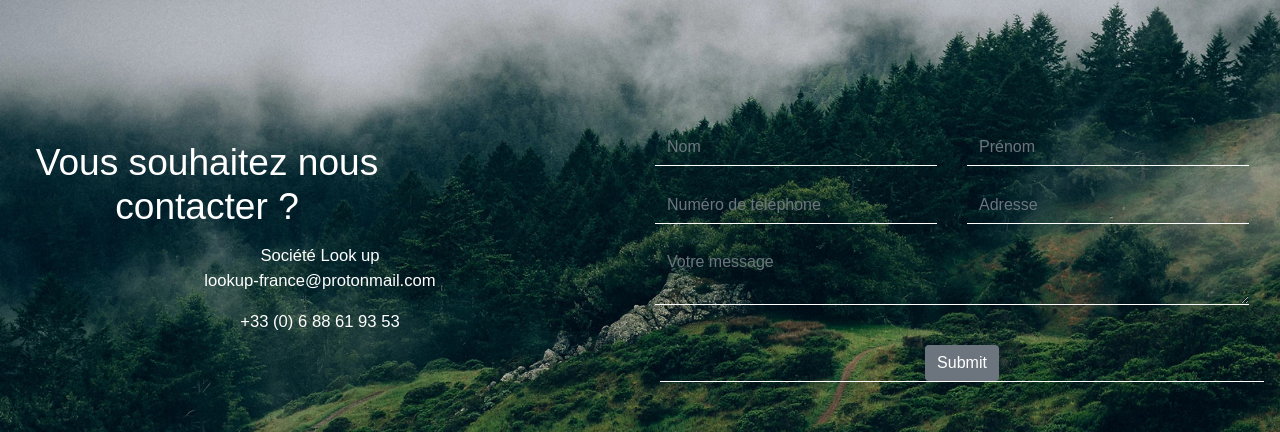
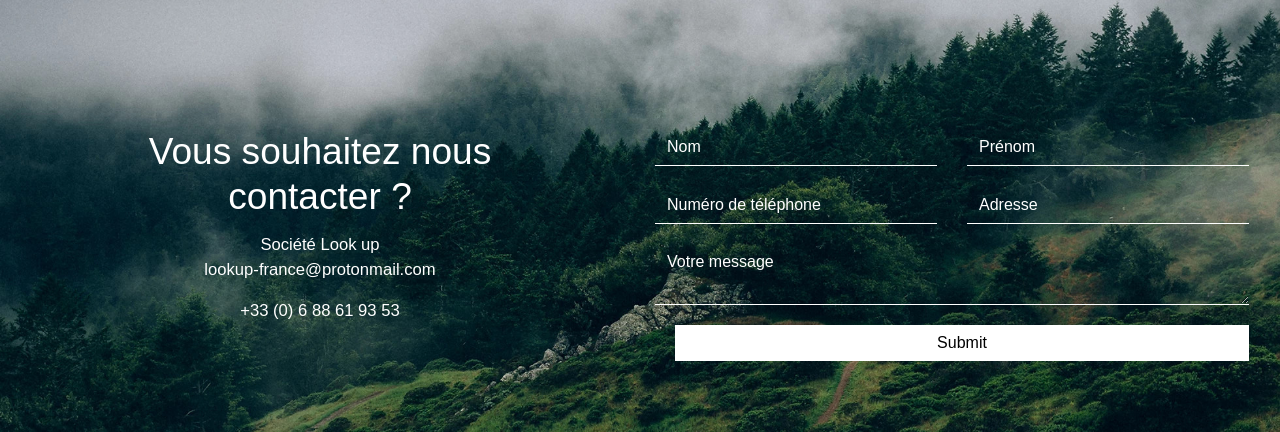
Before and after one commit to WildCodeSchool/btz_0320_p3_lookup_front, a React (Create React App) app: page /contact in a window 1280 px wide. Shown: the part 139-571 px from the top of the page. Built offline with nearby package versions, Linux system fonts and the light colour scheme; no server answers.

Commit message:
modif contact

```diff
--- a/src/contact/Contact.jsx
+++ b/src/contact/Contact.jsx
@@ -15,7 +15,7 @@ export default function Contact() {
   return (
     <Container fluid className={styles.div}>
       <Row className="d-flex align-items-center justify-content-center">
-        <Col className={styles.col}>
+        <Col className={`${styles.col} d-flex flex-column align-items-center`}>
           <h1 className={styles.title1}>Vous souhaitez nous contacter ?</h1>
           <p className={styles.title3}>Société Look up</p>
           <p className={styles.text}>lookup-france@protonmail.com</p>
@@ -81,8 +81,8 @@ export default function Contact() {
             </Row>
 
             <FormGroup check row>
-              <Col sm={12} className={styles.input}>
-                <Button>Submit</Button>
+              <Col sm={12} className={styles.inputButton}>
+                <Button className={styles.inputButtonClick}>Submit</Button>
               </Col>
             </FormGroup>
           </Form>
--- a/src/contact/contact.module.css
+++ b/src/contact/contact.module.css
@@ -35,13 +35,33 @@
   border-radius: 0px;
 }
 
-.input button {
+.input::placeholder {
+  color: white;
+}
+
+.input:hover {
+  border: 1px solid white;
+}
+
+.inputButton {
   margin-top: 20px;
-  /* background-color: #dd7942; */
   border: none;
 }
 
-.input button:hover {
-  opacity: 0.8;
-  /* background-color: #dd7942; */
+.form-check {
+  padding-left: 0rem;
 }
+
+.inputButtonClick {
+  width: 100%;
+  background-color: white;
+  color: black;
+  border: none;
+  border-radius: 0px;
+}
+
+.inputButtonClick:hover {
+  opacity: 0.6;
+  background-color: white;
+  color: black;
+}
```
